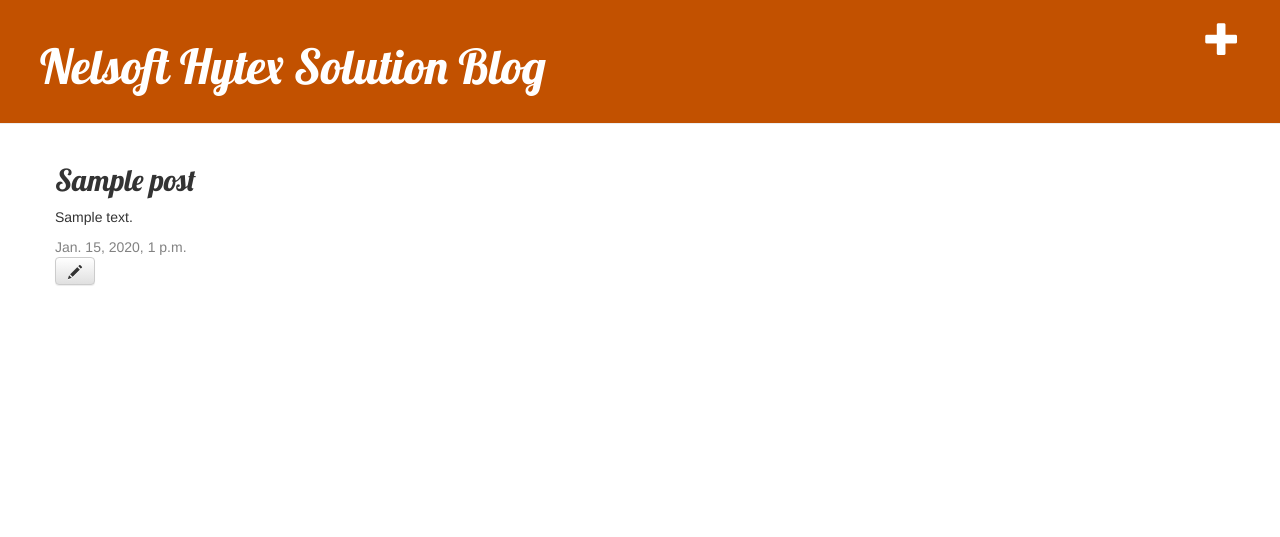
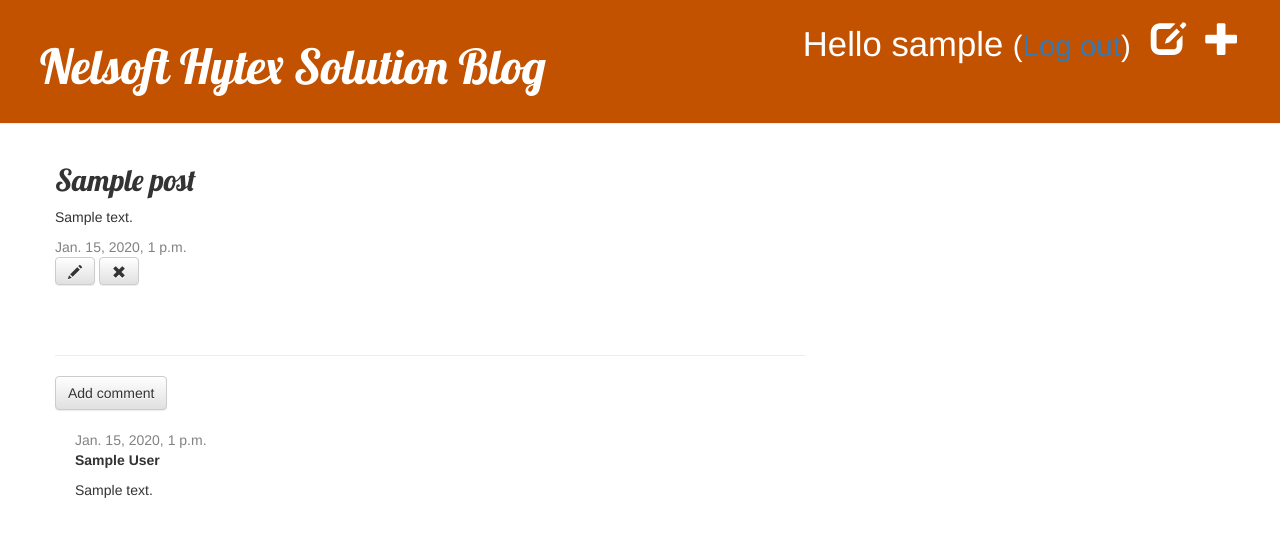
Before and after one commit to mukule/my-first-blog, a Django app: page /post/1/ in a window 1280 px wide. Shown: the top 537 px of the page. Run offline with Django 3.2, Linux system fonts and the light colour scheme; a user stored in the database is signed in; tables that the repository leaves empty hold one stand-in row (values such as "Sample post"); some libraries are stand-ins or nearby versions.

Commit message:
Changed the HTML for the site.

```diff
--- a/blog/admin.py
+++ b/blog/admin.py
@@ -1,4 +1,6 @@
 from django.contrib import admin
 from .models import Post
+from .models import Post, Comment
 
 admin.site.register(Post)
+admin.site.register(Comment)
--- a/blog/models.py
+++ b/blog/models.py
@@ -16,3 +16,20 @@ class Post(models.Model):
 
     def __str__(self):
         return self.title
+def approved_comments(self):
+    return self.comments.filter(approved_comment=True)
+
+#comment model
+class Comment(models.Model):
+    post = models.ForeignKey('blog.Post', on_delete=models.CASCADE, related_name='comments')
+    author = models.CharField(max_length=200)
+    text = models.TextField()
+    created_date = models.DateTimeField(default=timezone.now)
+    approved_comment = models.BooleanField(default=False)
+
+    def approve(self):
+        self.approved_comment = True
+        self.save()
+
+    def __str__(self):
+        return self.text
--- a/blog/static/css/blog.css
+++ b/blog/static/css/blog.css
@@ -44,3 +44,6 @@ h1, h2, h3, h4 {
 .post h2 a, .post h2 a:visited {
     color: #000000;
 }
+.comment {
+    margin: 20px 0px 20px 20px;
+}
--- a/blog/templates/blog/base.html
+++ b/blog/templates/blog/base.html
@@ -11,6 +11,10 @@
         <div class="page-header">
             {% if user.is_authenticated %}
     <a href="{% url 'post_new' %}" class="top-menu"><span class="glyphicon glyphicon-plus"></span></a>
+    <a href="{% url 'post_draft_list' %}" class="top-menu"><span class="glyphicon glyphicon-edit"></span></a>
+    <p class="top-menu">Hello {{ user.username }} <small>(<a href="{% url 'logout' %}">Log out</a>)</small></p>
+    {% else %}
+    <a href="{% url 'login' %}" class="top-menu"><span class="glyphicon glyphicon-lock"></span></a>
 {% endif %}
             <h1><a href="/">Nelsoft Hytex Solution Blog</a></h1>
         </div>
--- a/blog/templates/blog/post_detail.html
+++ b/blog/templates/blog/post_detail.html
@@ -8,9 +8,31 @@
         <div class="date">
             {{ post.published_date }}
         </div>
+        {% else %}
+        <a class="btn btn-default" href="{% url 'post_publish' pk=post.pk %}">Publish</a>
     {% endif %}
     {% if user.is_authenticated %}
     <a class="btn btn-default" href="{% url 'post_edit' pk=post.pk %}"><span class="glyphicon glyphicon-pencil"></span></a>
+    <a class="btn btn-default" href="{% url 'post_remove' pk=post.pk %}"><span class="glyphicon glyphicon-remove"></span></a>
 {% endif %}
     </div>
+    <hr>
+    <a class="btn btn-default" href="{% url 'add_comment_to_post' pk=post.pk %}">Add comment</a>
+    {% for comment in post.comments.all %}
+    {% if user.is_authenticated or comment.approved_comment %}
+    <div class="comment">
+        <div class="date">
+            {{ comment.created_date }}
+            {% if not comment.approved_comment %}
+                <a class="btn btn-default" href="{% url 'comment_remove' pk=comment.pk %}"><span class="glyphicon glyphicon-remove"></span></a>
+                <a class="btn btn-default" href="{% url 'comment_approve' pk=comment.pk %}"><span class="glyphicon glyphicon-ok"></span></a>
+            {% endif %}
+        </div>
+        <strong>{{ comment.author }}</strong>
+        <p>{{ comment.text|linebreaks }}</p>
+    </div>
+    {% endif %}
+{% empty %}
+    <p>No comments here yet :(</p>
+{% endfor %}
 {% endblock %}
--- a/blog/templates/blog/post_list.html
+++ b/blog/templates/blog/post_list.html
@@ -6,6 +6,7 @@
                             <p>{{ post.text|linebreaksbr }}</p>
                             <div class="date">
                                 <p>published: {{ post.published_date }}</p>
+                                <a href="{% url 'post_detail' pk=post.pk %}">Comments: {{ post.approved_comments.count }}</a>
                             </div>
                         </div>
                     {% endfor %}
--- a/blog/urls.py
+++ b/blog/urls.py
@@ -8,4 +8,10 @@ urlpatterns = [
     path('post/<int:pk>/', views.post_detail, name='post_detail'),
     path('post/new/', views.post_new, name='post_new'),
     path('post/<int:pk>/edit/', views.post_edit, name='post_edit'),
+    path('drafts/', views.post_draft_list, name='post_draft_list'),
+    path('post/<pk>/publish/', views.post_publish, name='post_publish'),
+    path('post/<pk>/remove/', views.post_remove, name='post_remove'),
+    path('post/<int:pk>/comment/', views.add_comment_to_post, name='add_comment_to_post'),
+    path('comment/<int:pk>/approve/', views.comment_approve, name='comment_approve'),
+path('comment/<int:pk>/remove/', views.comment_remove, name='comment_remove'),
 ]
--- a/blog/views.py
+++ b/blog/views.py
@@ -4,6 +4,9 @@ from django.utils import timezone
 from django.shortcuts import render, get_object_or_404
 from .forms import PostForm
 from django.shortcuts import redirect
+from django.contrib.auth.decorators import login_required
+from .forms import PostForm, CommentForm
+from .models import Post, Comment
 
 # Create your views here.
 def post_list(request):
@@ -14,19 +17,21 @@ def post_detail(request, pk):
     post = get_object_or_404(Post, pk=pk)
     return render(request, 'blog/post_detail.html', {'post': post})
 
+@login_required
 def post_new(request):
     if request.method == "POST":
         form = PostForm(request.POST)
         if form.is_valid():
             post = form.save(commit=False)
             post.author = request.user
-            post.published_date = timezone.now()
+           # post.published_date = timezone.now()
             post.save()
             return redirect('post_detail', pk=post.pk)
     else:
         form = PostForm()
     return render(request, 'blog/post_edit.html', {'form': form})
 
+@login_required
 def post_edit(request, pk):
     post = get_object_or_404(Post, pk=pk)
     if request.method == "POST":
@@ -34,9 +39,51 @@ def post_edit(request, pk):
         if form.is_valid():
             post = form.save(commit=False)
             post.author = request.user
-            post.published_date = timezone.now()
+          #  post.published_date = timezone.now()
             post.save()
             return redirect('post_detail', pk=post.pk)
     else:
         form = PostForm(instance=post)
     return render(request, 'blog/post_edit.html', {'form': form})
+
+@login_required
+def post_draft_list(request):
+    posts = Post.objects.filter(published_date__isnull=True).order_by('created_date')
+    return render(request, 'blog/post_draft_list.html', {'posts': posts})
+
+@login_required
+def post_publish(request, pk):
+    post = get_object_or_404(Post, pk=pk)
+    post.publish()
+    return redirect('post_detail', pk=pk)
+
+@login_required
+def post_remove(request, pk):
+    post = get_object_or_404(Post, pk=pk)
+    post.delete()
+    return redirect('post_list')
+
+def add_comment_to_post(request, pk):
+    post = get_object_or_404(Post, pk=pk)
+    if request.method == "POST":
+        form = CommentForm(request.POST)
+        if form.is_valid():
+            comment = form.save(commit=False)
+            comment.post = post
+            comment.save()
+            return redirect('post_detail', pk=post.pk)
+    else:
+        form = CommentForm()
+    return render(request, 'blog/add_comment_to_post.html', {'form': form})
+
+@login_required
+def comment_approve(request, pk):
+    comment = get_object_or_404(Comment, pk=pk)
+    comment.approve()
+    return redirect('post_detail', pk=comment.post.pk)
+
+@login_required
+def comment_remove(request, pk):
+    comment = get_object_or_404(Comment, pk=pk)
+    comment.delete()
+    return redirect('post_detail', pk=comment.post.pk)
--- a/mysite/settings.py
+++ b/mysite/settings.py
@@ -120,3 +120,4 @@ USE_TZ = True
 
 STATIC_URL = '/static/'
 STATIC_ROOT = os.path.join(BASE_DIR, 'static')
+LOGIN_REDIRECT_URL = '/'
--- a/mysite/urls.py
+++ b/mysite/urls.py
@@ -15,7 +15,12 @@ Including another URLconf
 """
 from django.contrib import admin
 from django.urls import path, include
+from django.contrib.auth import views
+
 urlpatterns = [
     path('admin/', admin.site.urls),
-     path('', include('blog.urls')),
+    path('accounts/login/', views.LoginView.as_view(), name='login'),
+    path('accounts/logout/', views.LogoutView.as_view(next_page='/'), name='logout'),
+    path('', include('blog.urls')),
+
 ]
```
Also changed, not shown: blog/forms.py (+7 -1 lines), blog/templates/blog/add_comment_to_post.html (added, +9 -0 lines), blog/templates/blog/post_draft_list.html (added, +13 -0 lines), blog/templates/registration/login.html (added, +24 -0 lines), blog/migrations/0002_comment.py (added).
